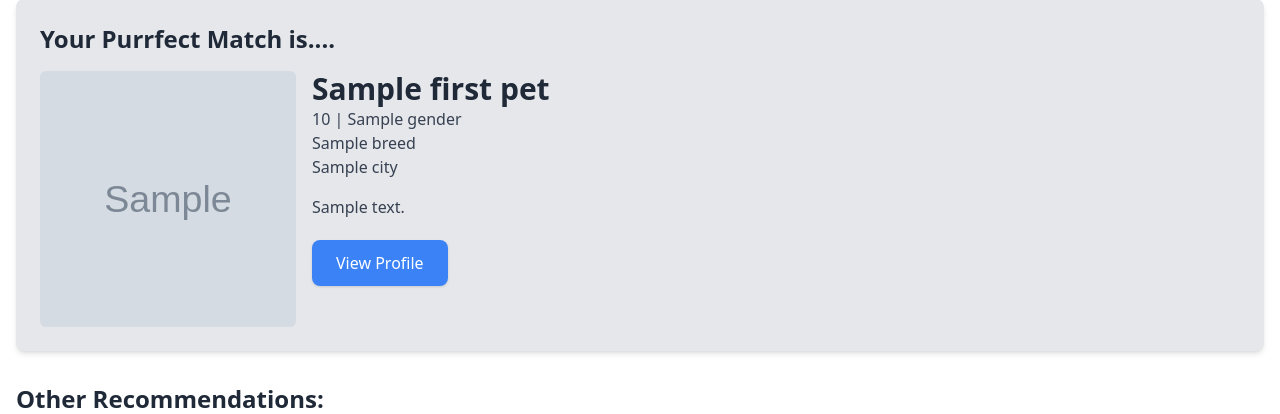
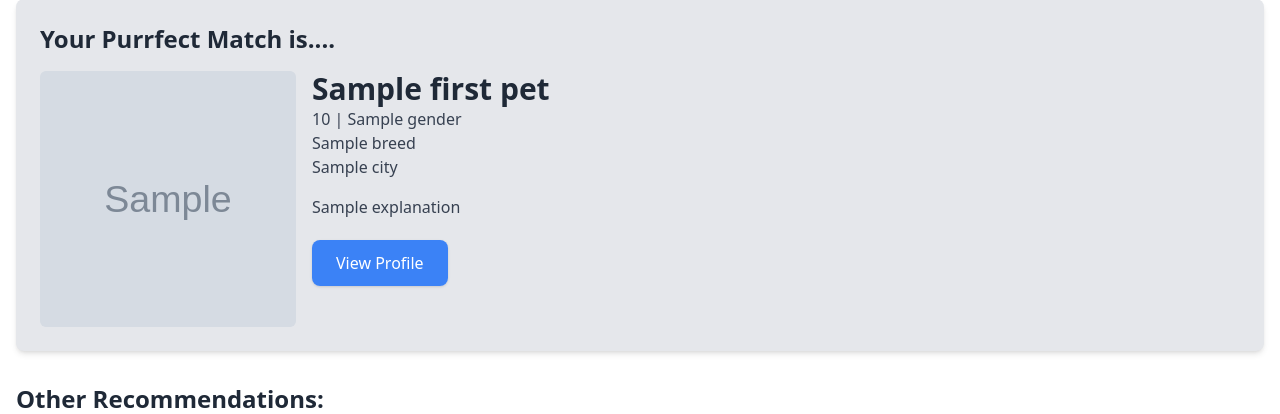
Before and after one commit to selazbin-s/PetFinderWebApp, a Flask app: template templates/results.html in a window 1280 px wide. Shown: the part 164-578 px from the top of the page. Run offline with Flask 3, Linux system fonts and the light colour scheme; the template is opened without the code that fills it: most values are stand-ins (such as "Sample title", 1, 10 or a date in 2020); grey boxes marked "Sample" are stand-in pictures; some libraries are stand-ins or nearby versions.

Commit message:
explanation added

```diff
--- a/app.py
+++ b/app.py
@@ -4,6 +4,7 @@ from datetime import datetime
 from pyswip import Prolog
 import requests
 from bs4 import BeautifulSoup
+import subprocess
 
 app = Flask(__name__)
 app.config['SQLALCHEMY_DATABASE_URI'] = 'sqlite:///test.db'
@@ -169,7 +170,16 @@ def results():
     # Query Prolog for matching pets based on user preferences
     query = (
     f"user_pet(Pet, {allergy_value}, {children_status}, {pet_preference}, {living}, _, _, _, _)"
-)
+    )
+
+    result = subprocess.run(
+        ["swipl", "-q", "-s", "pet_traits.pl", "-g", query, "-t", "halt"],
+        stdout=subprocess.PIPE,
+        text=True
+    )
+
+    # Capture the output from `write/1`
+    explanation = result.stdout.strip()
 
     results = list(prolog.query(query))
 
@@ -189,7 +199,7 @@ def results():
 
     first_pet = pets[0] if pets else None
 
-    return render_template('results.html', recommended_pet=pet_type, pets=pets, first_pet=first_pet)
+    return render_template('results.html', recommended_pet=pet_type, pets=pets, first_pet=first_pet, explanation=explanation, results=results)
 
 @app.route('/browse', methods=['GET'])
 def browse():
--- a/templates/browse.html
+++ b/templates/browse.html
@@ -82,6 +82,5 @@
                 {% endfor %}
             </div>
         </div>
-    </div>
 </body>
 </html>
--- a/templates/results.html
+++ b/templates/results.html
@@ -35,7 +35,7 @@
           <p class="text-gray-700"> {{ first_pet.breed }} </p>
           <p class="text-gray-700 mb-4"> {{ first_pet.city }} </p>
 
-          <p class="text-gray-700 mb-8"> {{ first_pet.description }} </p>
+          <p class="text-gray-700 mb-8"> {{ explanation }} </p>
 
           <a href="{{ url_for('profile', pet_id=first_pet.pet_id) }}" class="bg-blue-500 text-white px-6 py-3 rounded-lg shadow hover:bg-blue-600">
             View Profile
@@ -49,7 +49,7 @@
     <h2 class="text-2xl font-bold mt-8 mb-4">Other Recommendations:</h2>
     <div class="grid grid-cols-1 sm:grid-cols-2 lg:grid-cols-4 gap-4">
         {% for pet in pets %}
-          <a href="{{ url_for('profile', pet_id=first_pet.pet_id) }}" class="border rounded-lg shadow-md bg-white overflow-hidden w-full h-80 text-center hover:shadow-lg hover:-translate-y-1 transition transform">
+          <a href="{{ url_for('profile', pet_id=pet.pet_id) }}" class="border rounded-lg shadow-md bg-white overflow-hidden w-full h-80 text-center hover:shadow-lg hover:-translate-y-1 transition transform">
             <img src="{{ pet.image_url }}" alt="Pet Image" class="w-full h-48 object-cover">
             <div class="p-4">
               <h3 class="text-lg font-bold"> {{ pet.name }} </h3>
```
Also changed, not shown: 1 other file.
